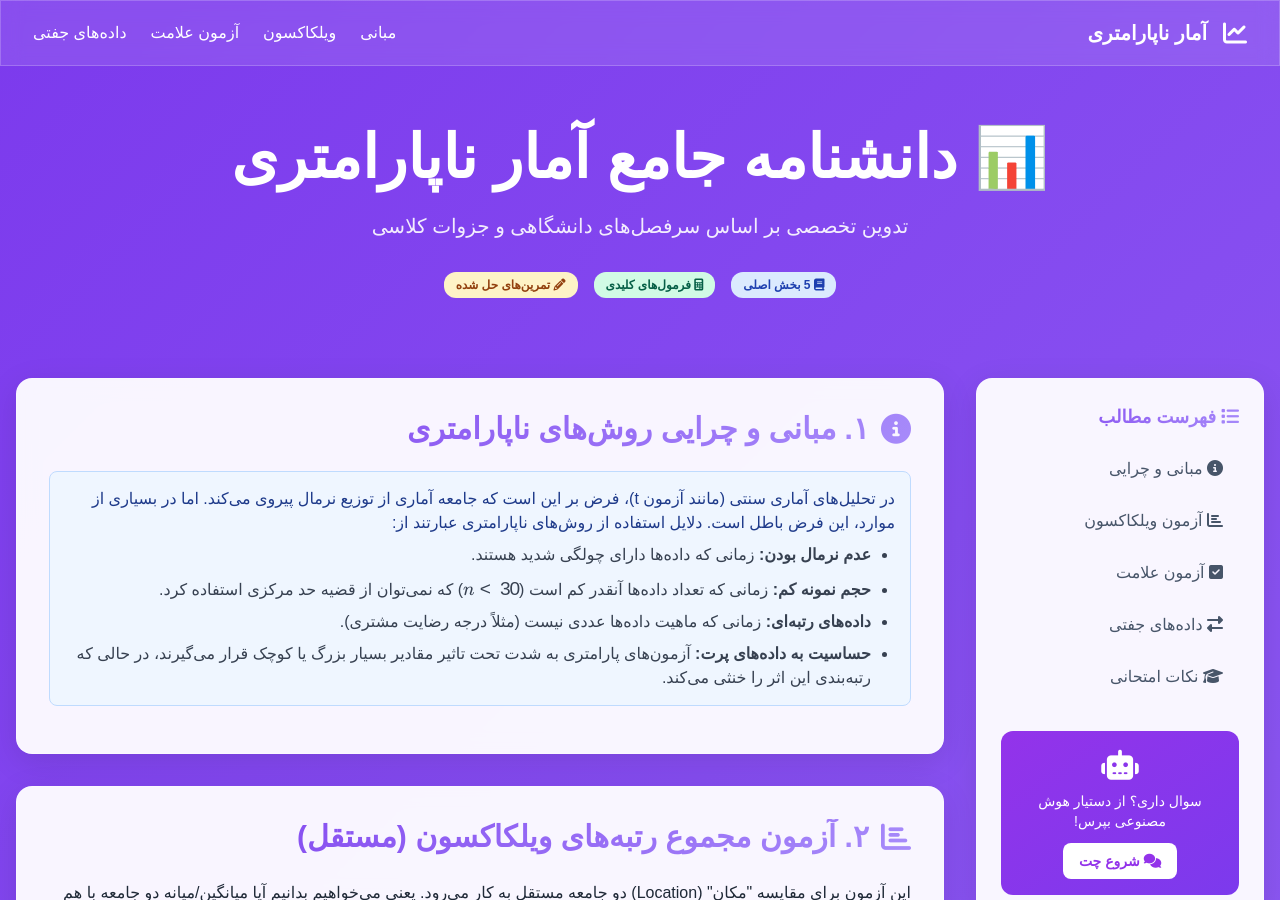
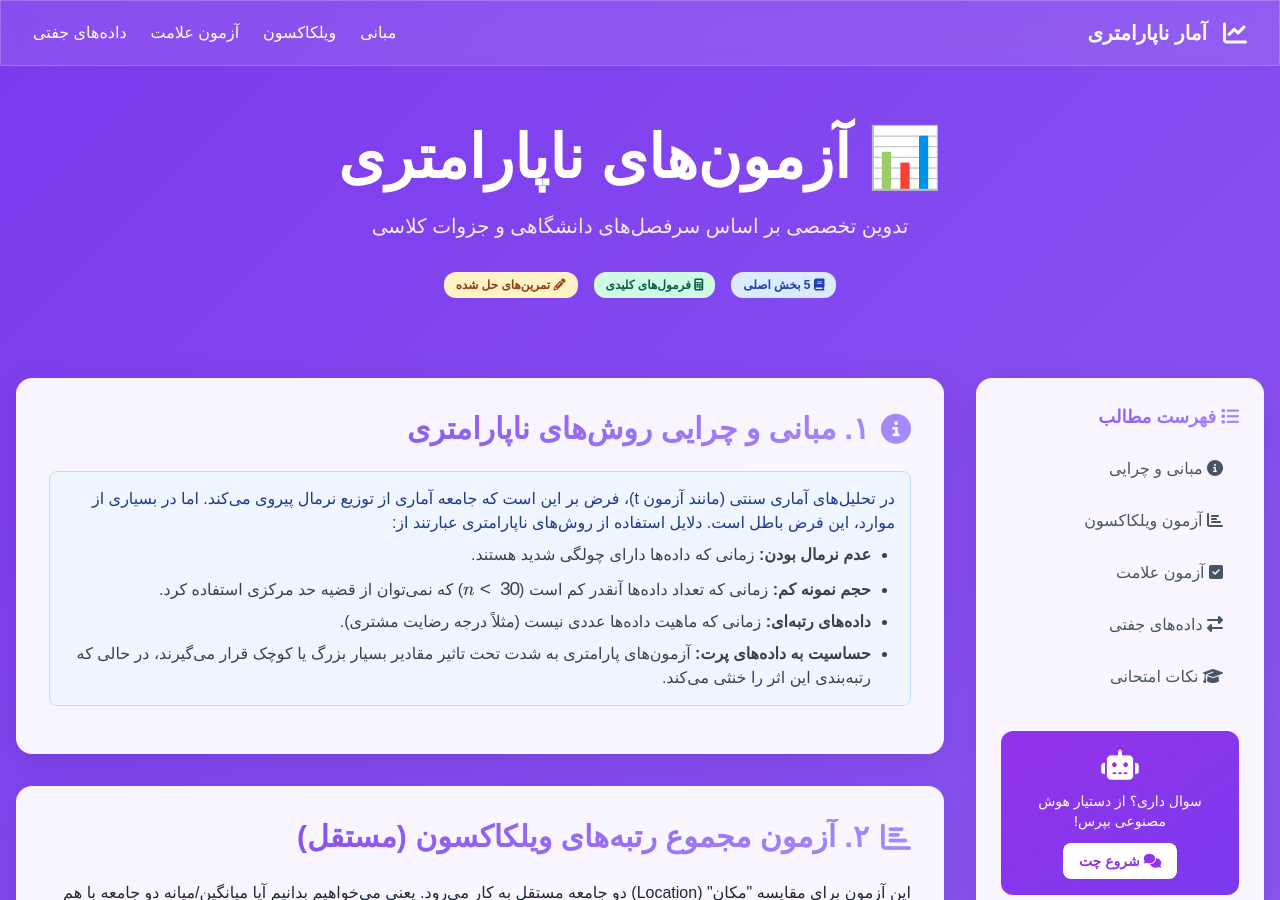
Before and after one commit to amiralisatvati/amiralisatvati.github.io, a Jekyll site: the page posts/nonparametric-tests.html, which Jekyll copies as it is, in a window 1280 px wide and 900 px high. Built offline with Jekyll 4.4.1, drawn with Linux system fonts in a browser that asks for light colours; nearby versions of some CDN libraries; a style sheet for code colours, icons or effects is not loaded; some of the changed text lies outside the part shown.

Commit message:
Update title and header to Nonparametric Tests based on user request

```diff
--- a/posts/nonparametric-tests.html
+++ b/posts/nonparametric-tests.html
@@ -3,7 +3,7 @@
 <head>
     <meta charset="UTF-8">
     <meta name="viewport" content="width=device-width, initial-scale=1.0">
-    <title>دانشنامه جامع آمار ناپارامتری</title>
+    <title>آزمون‌های ناپارامتری</title>
 
     <!-- فونت‌ها و کتابخانه‌ها -->
     <script src="https://cdn.tailwindcss.com"></script>
@@ -272,7 +272,7 @@
     <!-- هدر اصلی -->
     <header class="pt-32 pb-20 px-4">
         <div class="max-w-4xl mx-auto text-center text-white">
-            <h1 class="text-4xl md:text-6xl font-bold mb-6 animate-fadeInUp">📊 دانشنامه جامع آمار ناپارامتری</h1>
+            <h1 class="text-4xl md:text-6xl font-bold mb-6 animate-fadeInUp">📊 آزمون‌های ناپارامتری</h1>
             <p class="text-lg md:text-xl mb-4 opacity-90 animate-fadeInUp">تدوین تخصصی بر اساس سرفصل‌های دانشگاهی و جزوات کلاسی</p>
             <div class="flex justify-center gap-4 mt-8 animate-fadeInUp">
                 <span class="badge badge-blue"><i class="fas fa-book"></i> 5 بخش اصلی</span>
@@ -511,7 +511,7 @@
     <footer class="glass-card mx-auto max-w-5xl mb-8 rounded-2xl p-6 text-center">
         <p class="text-gray-700">
             <i class="fas fa-university ml-2"></i>
-            دانشنامه جامع آمار ناپارامتری
+            آزمون‌های ناپارامتری
         </p>
         <p class="text-sm text-gray-600 mt-2">© 2026 - شامل تمام محتویات متنی و محاسباتی</p>
     </footer>
```
